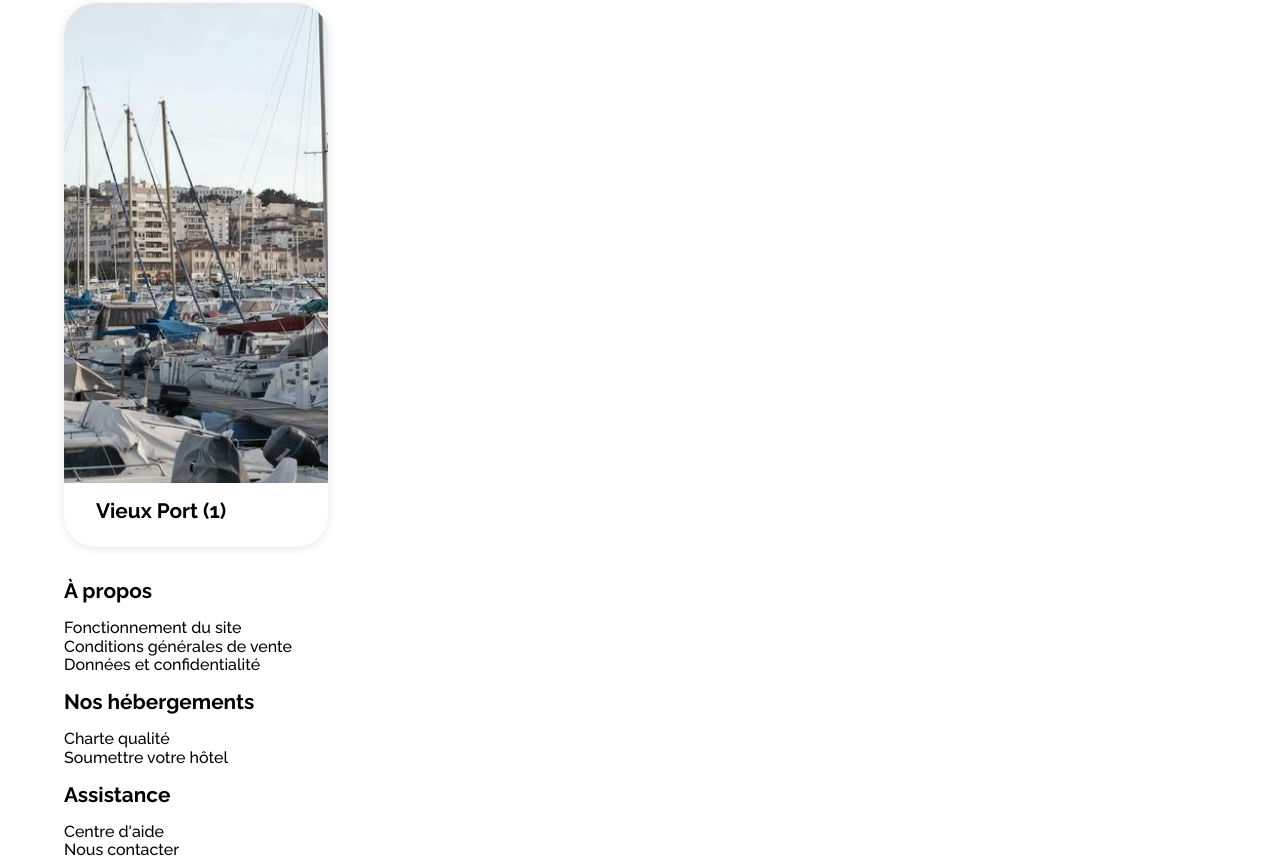
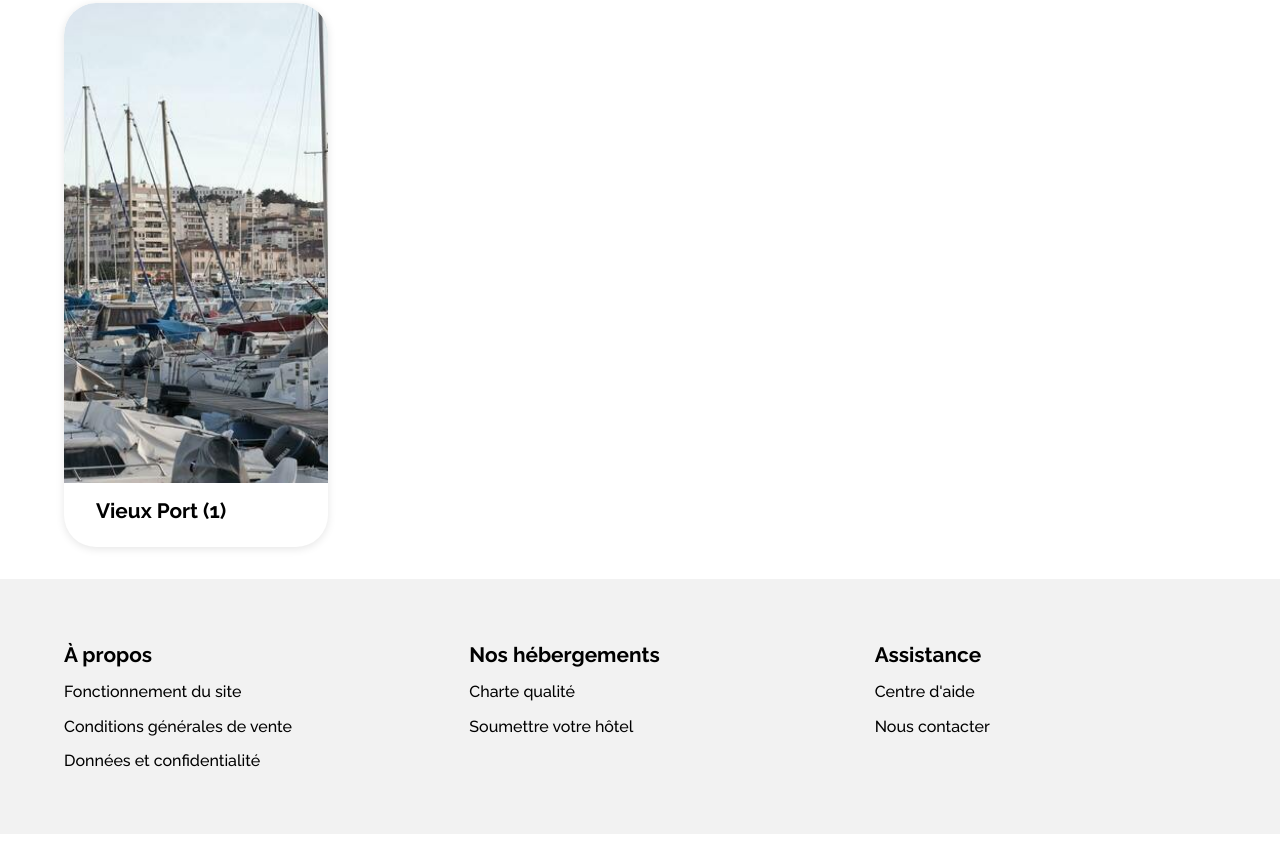
Before and after one commit to logic-fabric/LoicMangin_2_07122020, a plain HTML site: page index.html in a window 1280 px wide. Shown: the part 1289-2149 px from the top of the page. After the commit the page ends 2123 px from the top, so only its background shows below. Drawn offline with Linux system fonts and the light colour scheme.

Commit message:
style: styling footer for desktop

```diff
--- a/css/main.css
+++ b/css/main.css
@@ -479,7 +479,7 @@ h2.standfirst {
 .activities__articles .card__img {
   height: calc(100% - 4 * var(--grid-2));
 }
-.activities__articles .card__img img{
+.activities__articles .card__img img {
   height: 100%;
 }
 
@@ -512,6 +512,34 @@ h2.standfirst {
    FOOTER
    ====== */
 
-footer h3 {
+footer {
+  padding: calc(var(--grid-4) - var(--grid-2)) var(--grid-4);
+
+  background: var(--grey-100);
+}
+
+.footer-menu {
+  display: flex;
+}
+
+.footer-menu section {
+  width: 30%;
+  margin-right: var(--grid-4);
+}
+.footer-menu section:last-child {
+  margin-right: 0;
+}
+
+.footer-menu h3 {
   font-size: var(--h4-size);
 }
+
+.footer-menu li {
+  margin-bottom: var(--grid-2);
+}
+.footer-menu a {
+  transition: opacity 300ms;
+}
+.footer-menu a:hover {
+  opacity: 0.6;
+}
--- a/index.html
+++ b/index.html
@@ -192,9 +192,11 @@
         </div>
       </section>
     </main>
+  </div>
 
-    <footer>
-      <nav class="footer-menu">
+  <footer>
+    <nav class="footer-menu">
+      <section>
         <h3>&Agrave; propos</h3>
 
         <ul>
@@ -208,7 +210,9 @@
             <a href="#">Données et confidentialité</a>
           </li>
         </ul>
+      </section>
 
+      <section>
         <h3>Nos hébergements</h3>
 
         <ul>
@@ -219,7 +223,9 @@
             <a href="#">Soumettre votre hôtel</a>
           </li>
         </ul>
+      </section>
 
+      <section>
         <h3>Assistance</h3>
 
         <ul>
@@ -230,9 +236,9 @@
             <a href="#">Nous contacter</a>
           </li>
         </ul>
-      </nav>
-    </footer>
-  </div>
+      </section>
+    </nav>
+  </footer>
 </body>
 
 </html>
```
